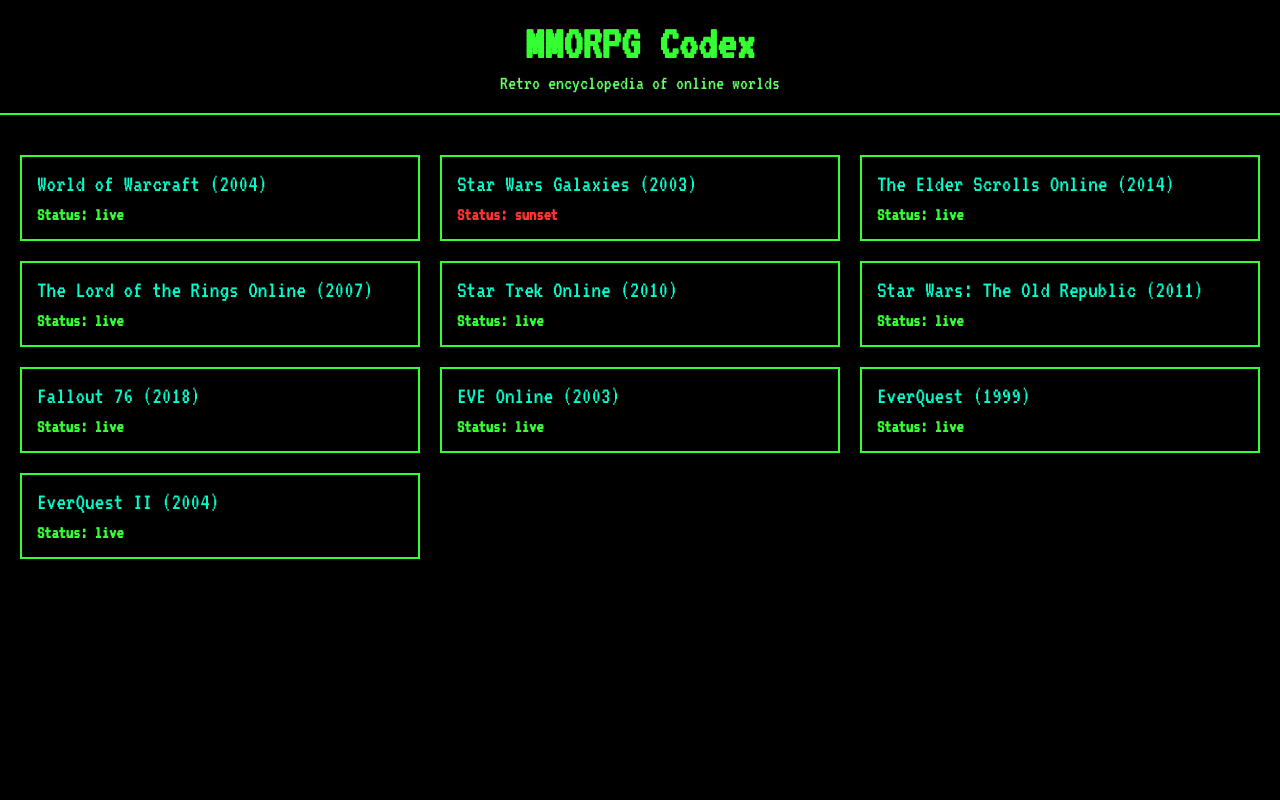
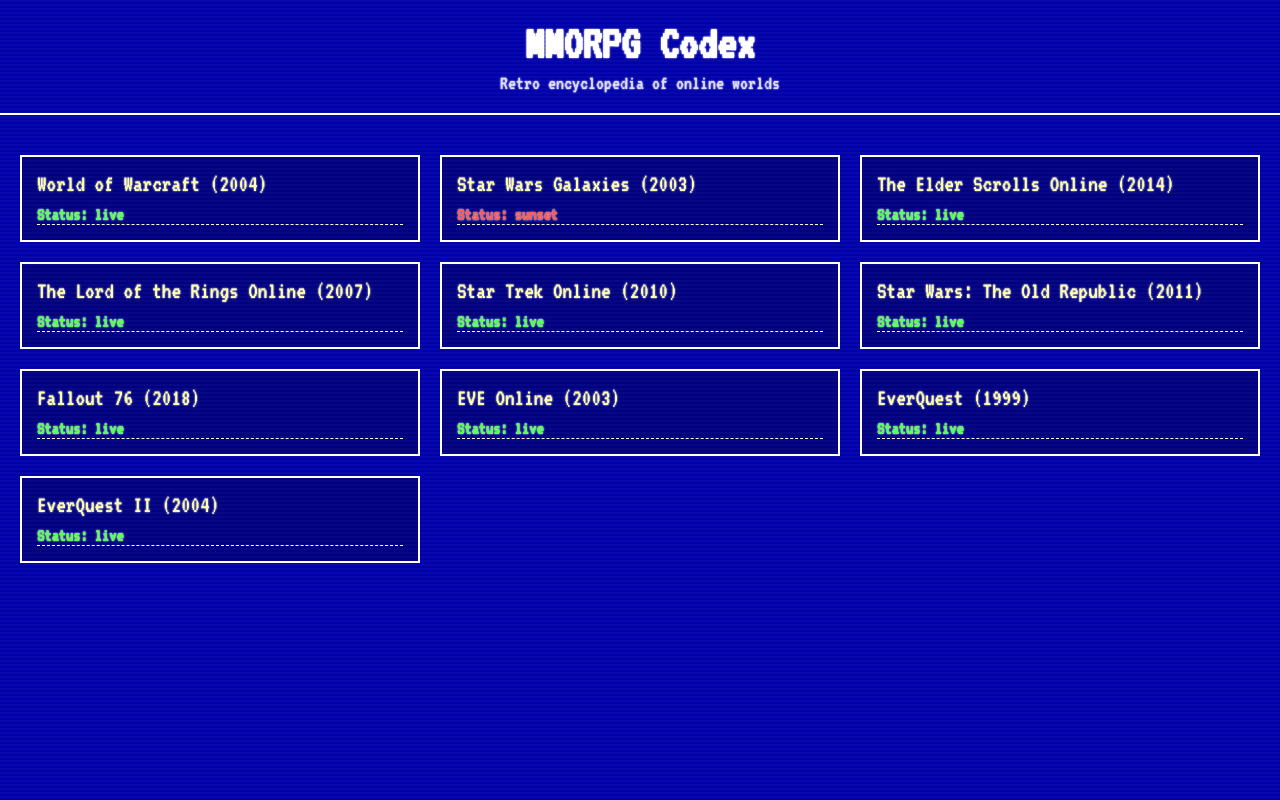
Before and after one commit to 0x695/mmo, a plain HTML site: page index.html in a window 1280 px wide. Drawn offline with Linux system fonts and the light colour scheme.

Commit message:
Add files via upload

```diff
--- a/script.js
+++ b/script.js
@@ -48,9 +48,9 @@
 
       card.appendChild(details);
 
-      // Toggle details on click
+      // Toggle details with slide animation
       card.addEventListener("click", () => {
-        details.style.display = details.style.display === "block" ? "none" : "block";
+        details.classList.toggle("open");
       });
 
       container.appendChild(card);
--- a/style.css
+++ b/style.css
@@ -1,32 +1,34 @@
-/* Global retro aesthetic */
+/* Global Atari blue screen aesthetic */
 body {
   margin: 0;
   font-family: 'VT323', monospace;
-  background-color: #000000;
-  color: #33ff33; /* neon green terminal */
+  background-color: #0000aa; /* deep Atari blue */
+  color: #ffffff; /* crisp white text */
   font-size: 18px;
+  text-shadow: 0 0 2px #fff; /* slight glow effect */
 }
 
-/* Header styling */
+/* Header */
 header {
   text-align: center;
   padding: 20px;
-  border-bottom: 2px solid #33ff33;
+  border-bottom: 2px solid #ffffff;
   margin-bottom: 20px;
 }
 
 header h1 {
   font-size: 48px;
   margin: 0;
+  color: #ffffff;
 }
 
 header p {
   font-size: 20px;
   margin: 5px 0 0 0;
-  color: #66ff66;
+  color: #ddddff;
 }
 
-/* Game cards container */
+/* Container for cards */
 #games-container {
   display: grid;
   grid-template-columns: repeat(auto-fit, minmax(320px, 1fr));
@@ -34,25 +36,39 @@
   padding: 20px;
 }
 
-/* Each card looks like an old DOS window */
+/* Each card looks like an Atari-style window */
 .game-card {
-  border: 2px solid #33ff33;
+  border: 2px solid #ffffff;
   padding: 15px;
-  background-color: #000000;
+  background-color: #000080; /* darker blue inside */
   cursor: pointer;
-  transition: transform 0.1s;
+  transition: transform 0.1s, box-shadow 0.2s;
 }
 
 .game-card:hover {
   transform: scale(1.02);
-  border-color: #66ff66;
+  box-shadow: 0 0 12px #ffffff;
 }
 
 /* Title line */
 .game-header {
   font-size: 24px;
   margin: 0 0 10px 0;
-  color: #00ffcc; /* cyan pop */
+  color: #ffffaa; /* retro yellow accent */
+  display: inline-block;
+  position: relative;
+}
+
+/* Blinking cursor effect after each game title */
+.game-header::after {
+  content: "_";
+  margin-left: 5px;
+  color: #ffffff;
+  animation: blink 1s step-start infinite;
+}
+
+@keyframes blink {
+  50% { opacity: 0; }
 }
 
 /* Status indicator */
@@ -60,19 +76,28 @@
   font-weight: bold;
 }
 
-.status.live { color: #33ff33; }
-.status.sunset { color: #ff3333; }
-.status.sunset_private { color: #ff9933; }
-.status.legacy { color: #cccccc; }
+.status.live { color: #55ff55; }
+.status.sunset { color: #ff5555; }
+.status.sunset_private { color: #ffaa55; }
+.status.legacy { color: #bbbbbb; }
 
-/* Details hidden by default */
+/* Animated details (slide open/close) */
 .game-details {
-  display: none;
+  max-height: 0;
+  overflow: hidden;
+  margin-top: 0;
+  border-top: 1px dashed #ffffff;
+  padding-top: 0;
+  transition: max-height 0.4s ease, padding-top 0.4s ease, margin-top 0.4s ease;
+}
+
+.game-details.open {
+  max-height: 500px; /* enough to fit server list */
   margin-top: 10px;
-  border-top: 1px dashed #33ff33;
   padding-top: 10px;
 }
 
+/* Inner content spacing */
 .game-details div {
   margin-bottom: 5px;
 }
@@ -81,6 +106,23 @@
 .server {
   margin-left: 10px;
   padding-left: 10px;
-  border-left: 1px solid #66ff66;
+  border-left: 1px solid #ffffff;
   margin-bottom: 8px;
+  color: #ccccff;
 }
+
+/* Optional retro scanline effect */
+body::before {
+  content: "";
+  position: fixed;
+  top: 0; left: 0;
+  width: 100%; height: 100%;
+  pointer-events: none;
+  background: repeating-linear-gradient(
+    to bottom,
+    rgba(255,255,255,0.03),
+    rgba(255,255,255,0.03) 2px,
+    transparent 2px,
+    transparent 4px
+  );
+}
```
